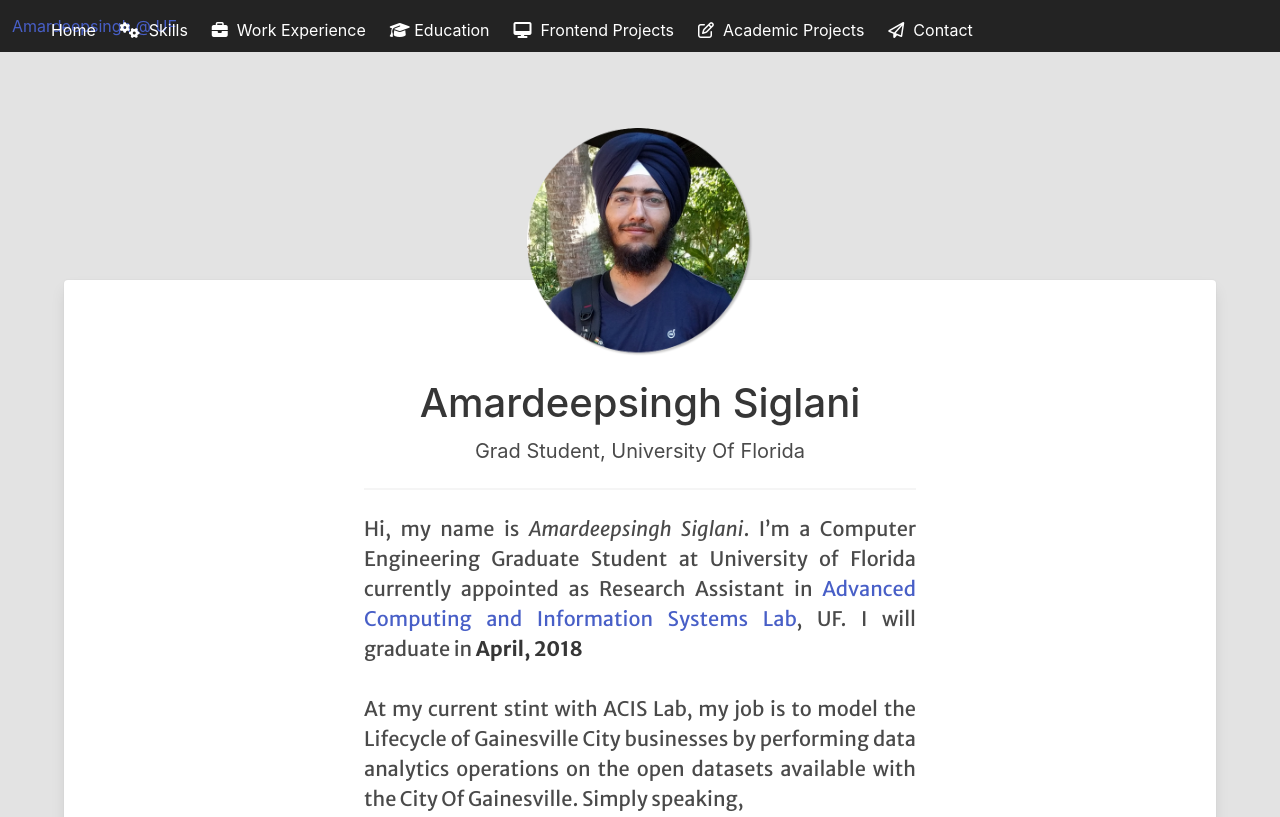
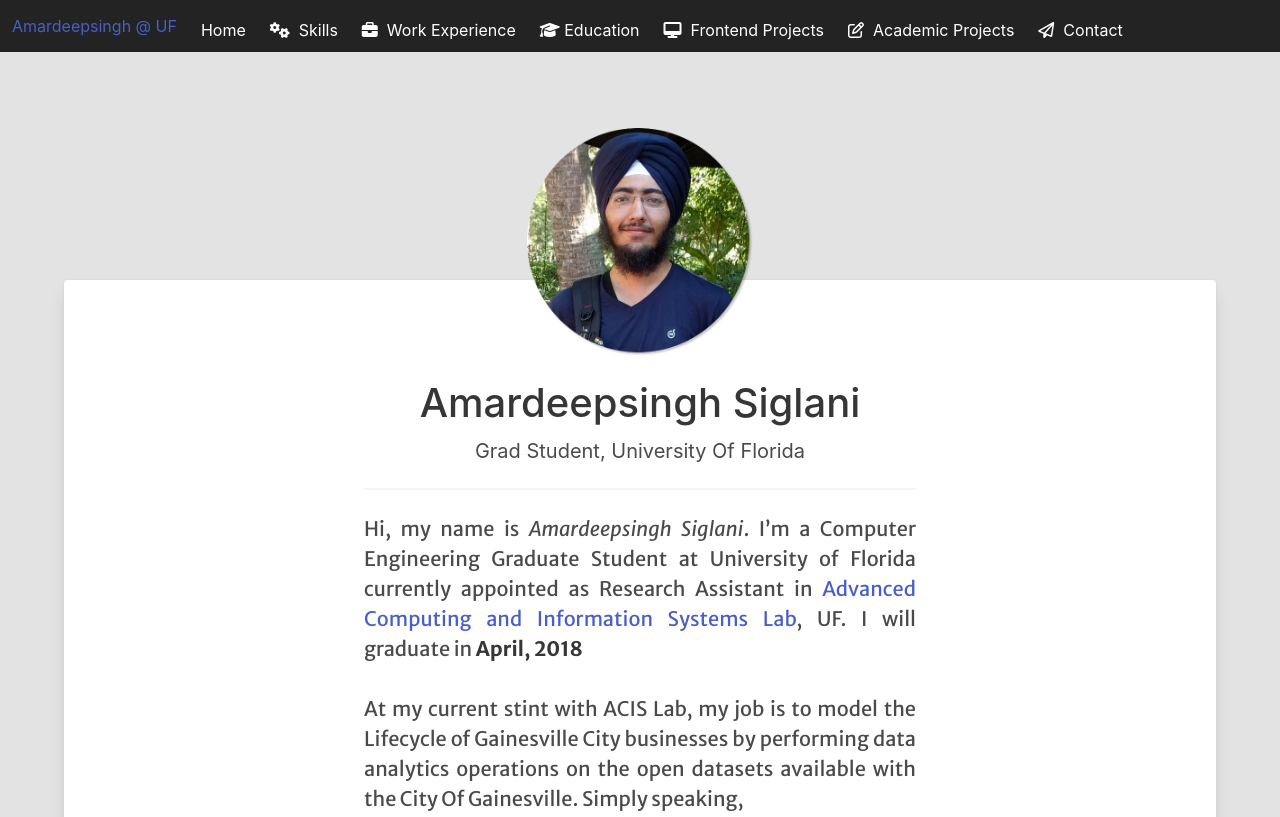
Before and after one commit to adsingh/KnowingMe, a plain HTML site: page index.html in a window 1280 px wide. Shown: the top 817 px of the page. Drawn offline with nearby package versions, Linux system fonts and the light colour scheme.

Commit message:
minor change

```diff
--- a/css/main.css
+++ b/css/main.css
@@ -17,9 +17,9 @@ div>a.navbar-item{
     color : white;
 }
 
-#navbarMenu{
+/* #navbarMenu{
     margin-left: -150px;
-}
+} */
 
 .navbar {
     position: fixed !important;
```
